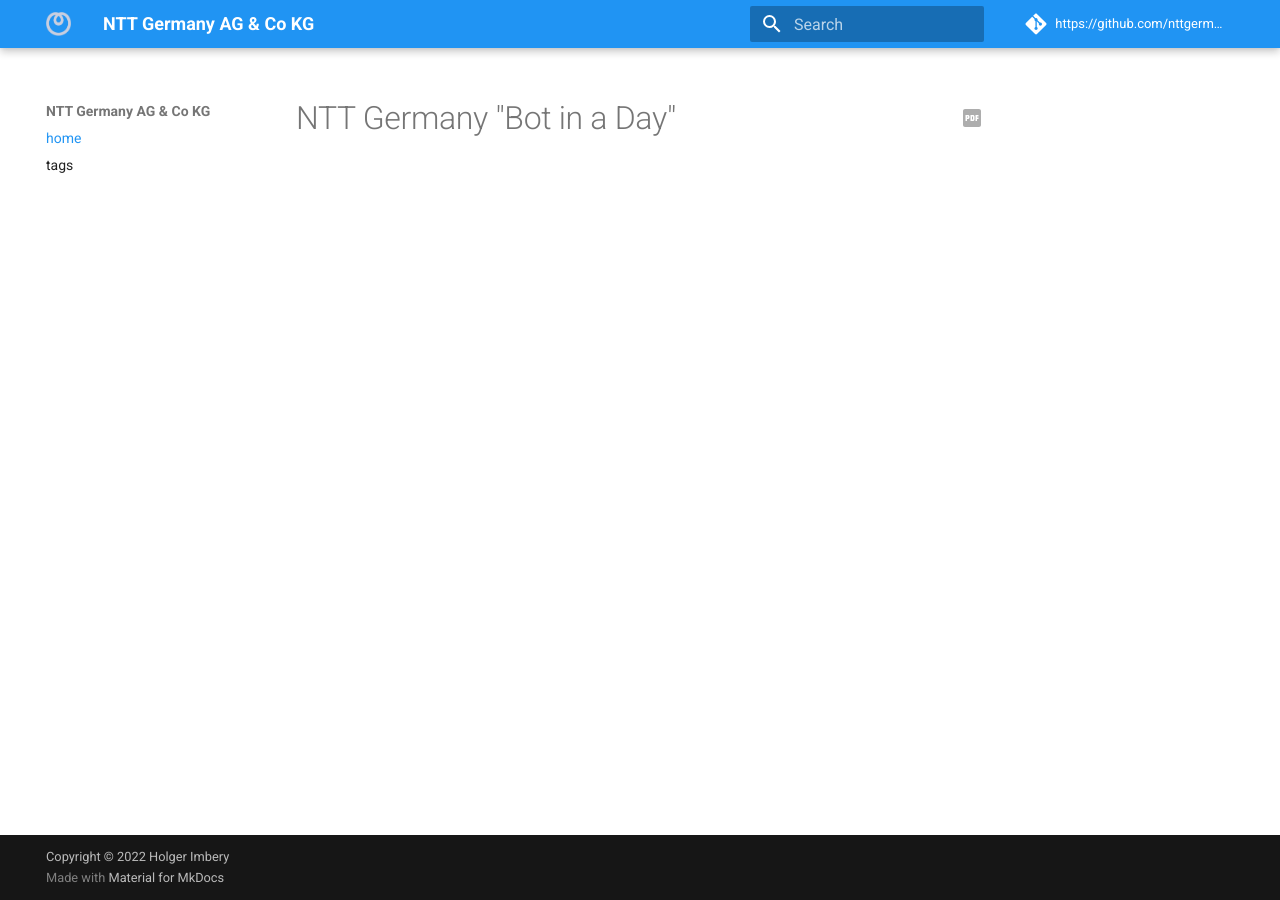
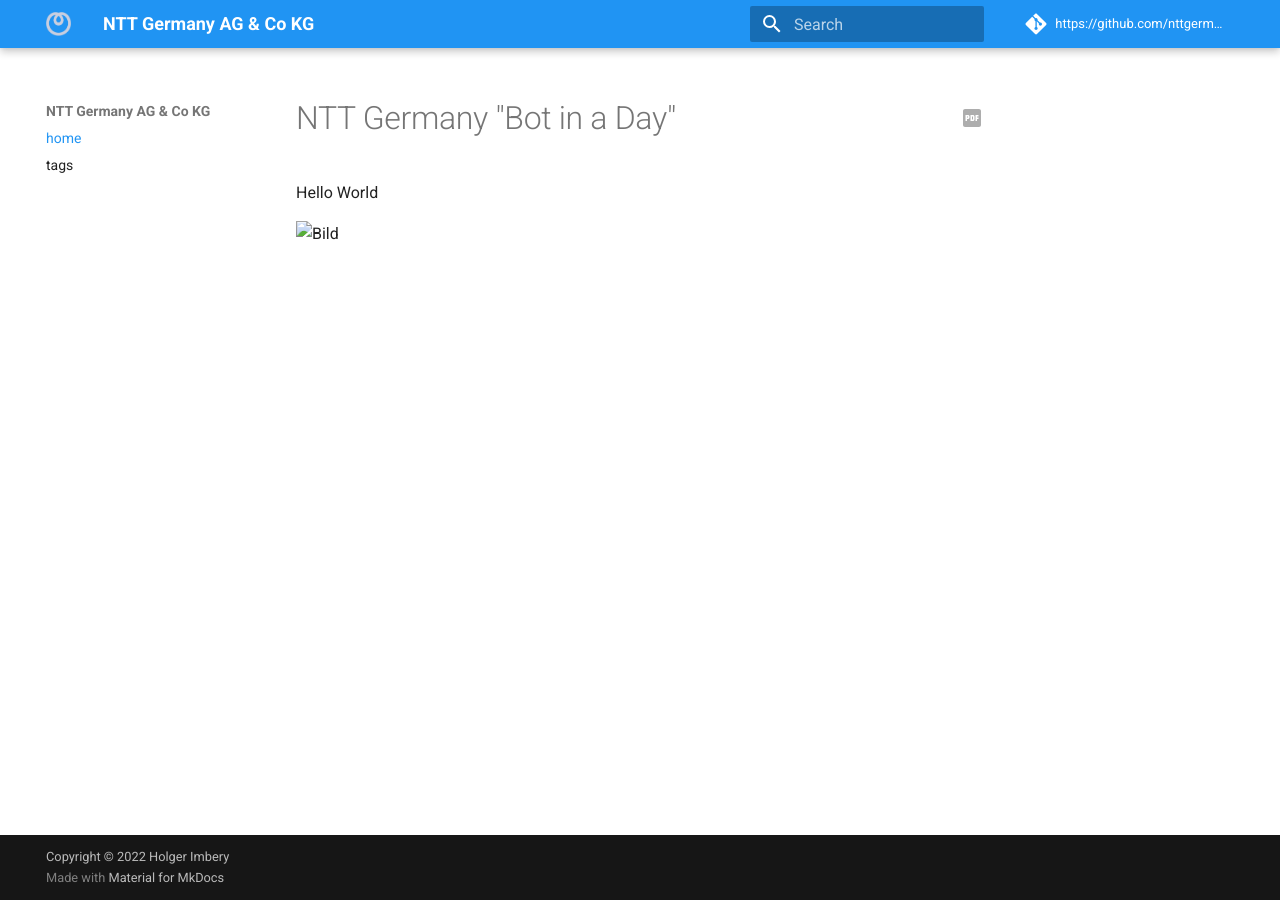
Before and after one commit to nttgermany/PVAinaday-documentation, an MkDocs documentation site: the page built from docs/index.md, in a window 1280 px wide. Built offline with MkDocs 1.6.1 and Material for MkDocs 9.7.7, drawn with Linux system fonts in a browser that asks for light colours; comment, search, counter and statistics services are not loaded.

Commit message:
Update index.md

```diff
--- a/docs/index.md
+++ b/docs/index.md
@@ -1 +1,5 @@
 # NTT Germany "Bot in a Day"
+
+Hello World
+
+![Bild]()
```
